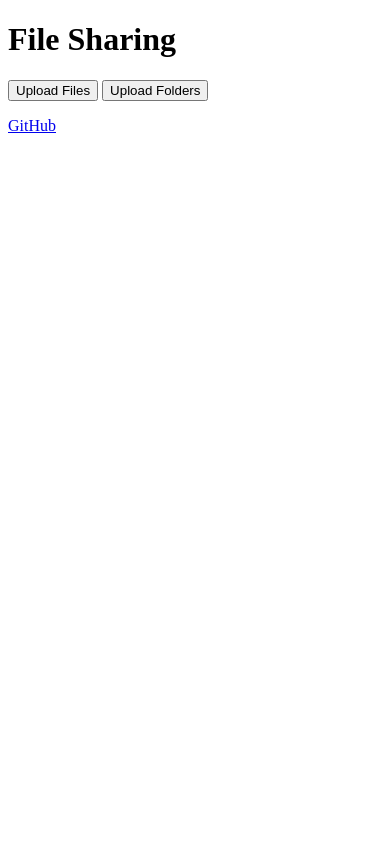
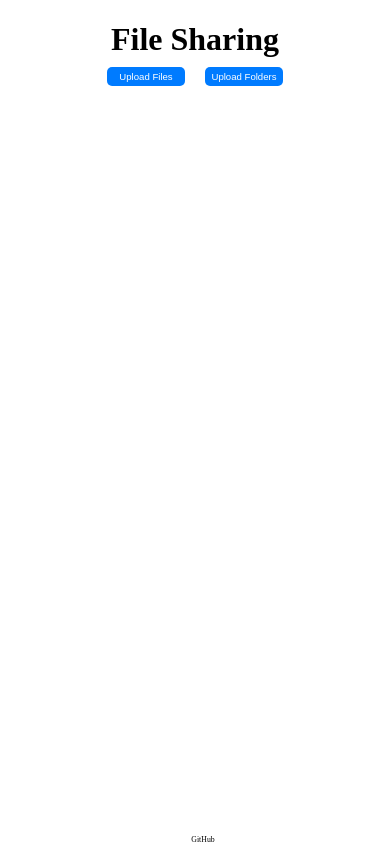
Before and after one commit to kpoier/share_web, a Flask app: page / in a window 390 px wide. Run offline with Flask 2, Linux system fonts and the light colour scheme; data that the repository does not hold is empty.

Commit message:
Enhance file sharing interface with breadcrumb navigation, improved button styles, and file size display; add support for URL copying and path decoding

```diff
--- a/app/routes.py
+++ b/app/routes.py
@@ -1,3 +1,4 @@
+from urllib.parse import unquote
 from flask import Blueprint, render_template, send_from_directory, request, jsonify, current_app
 from werkzeug.utils import secure_filename
 from pathlib import Path
@@ -41,6 +42,7 @@ json_response = {
 def get_files():
     """get files list in a given folder"""
     path = request.args.get('path', '')
+    path = unquote(path)
     target_path = Path(files_folder) / path
 
     if not target_path.exists() or not target_path.is_dir():
--- a/app/templates/index.html
+++ b/app/templates/index.html
@@ -5,28 +5,27 @@
     <meta name="viewport" content="width=device-width, initial-scale=1.0" />
     <title>File Sharing</title>
     <link rel="stylesheet" href="{{ url_for('static', filename='css/index.css') }}">
+    <link rel="stylesheet" href="{{ url_for('static', filename='css/button.css') }}">
+    <link rel="stylesheet" href="{{ url_for('static', filename='css/files.css') }}">
     <link rel="icon" href="{{ url_for('static', filename='img/favicon.ico') }}" type="image/x-icon">
   </head>
 
   <body>
-    <h1 id="file_path">File Sharing</h1>
+    <h1>File Sharing</h1>
 
-    <div id="upload">
-      <button id="uploadFilesButton">Upload Files</button>
-      <button id="uploadFoldersButton">Upload Folders</button>
+    <div id="upload" class="button-container">
+      <button id="uploadFilesButton" class="button">Upload Files</button>
+      <button id="uploadFoldersButton" class="button">Upload Folders</button>
       <input type="file" id="fileInput" style="display: none" multiple />
       <input type="file" id="folderInput" style="display: none" multiple webkitdirectory />
     </div>
 
     <div class="file-list-container">
-      <ul class="list-group" id="file-list">
-        <!-- 动态生成的文件列表项 -->
+      <ul class="file-list" id="file-list">
       </ul>
     </div>
 
-    <div id="github">
-      <a href="https://github.com/kpoier/share_web" target="_blank">GitHub</a>
-    </div>
+    <a id="github" href="https://github.com/kpoier/share_web" target="_blank">GitHub</a>
 
     <script type="module" src="{{ url_for('static', filename='js/main.js') }}"></script>
   </body>
--- /dev/null
+++ b/static/css/button.css
@@ -0,0 +1,50 @@
+.button-container {
+    display: flex;
+    flex-wrap: wrap;
+    justify-content: center;
+    align-items: center;
+    gap: 20px;
+    margin-top: 1vh;
+}
+
+.button {
+    width: clamp(50px, 20vw, 150px);
+    height: clamp(10px, 5vw, 40px);
+    font-size: clamp(0.6rem, 2vw, 1.2rem);
+    text-align: center;
+    background-color: #007BFF;
+    color: white;
+    border: none;
+    border-radius: 5px;
+    cursor: pointer;
+    transition: background-color 0.3s ease;
+}
+
+.button:hover {
+    background-color: #0056b3;
+}
+
+.button:active {
+    background-color: #004494;
+}
+
+.sub-button {
+    margin-left: 10px;
+    padding: 4px 10px;
+    font-size: 12px;
+    background-color: #4CAF50;        /* 綠色按鈕 */
+    color: white;
+    border: none;
+    border-radius: 5px;
+    cursor: pointer;
+    transition: background-color 0.3s ease, transform 0.2s ease;
+}
+
+.sub-button:hover {
+    background-color: #45a049;        /* hover 深一點的綠色 */
+    transform: scale(1.05);
+}
+
+.sub-button:active {
+    transform: scale(0.97);
+}
--- /dev/null
+++ b/static/css/files.css
@@ -0,0 +1,95 @@
+.file-list-container {
+    max-width: clamp(300px, 80vw, 800px);
+    margin: 0 auto;
+    text-align: left;
+    width: 95%;
+    overflow: hidden;
+}
+
+.file-list {
+    list-style-type: none;
+    padding: 0;
+}
+
+.file-list li {
+    background-color: #fff;
+    margin: 15px 0;
+    padding: 20px;
+    border-radius: 10px;
+    box-shadow: 0 2px 6px rgba(0, 0, 0, 0.15);
+    display: flex;
+    justify-content: space-between;
+    align-items: center;
+    font-size: 1.2em;
+    word-break: break-word;
+    overflow-wrap: break-word;
+}
+
+/* file outlay */
+.file {
+    flex: 1;             /* 文件名占据最大的空间 */
+    text-decoration: none;
+    color: #007BFF;
+    font-weight: bold;   /* 加粗文件名 */
+    word-break: break-word; /* 确保长文件名可以换行 */
+    overflow-wrap: break-word;
+    max-width: 100%;
+    display: inline-block; /* 使得文本能够正确换行 */
+}
+
+.file:hover {
+    text-decoration: underline;
+}
+
+/* folder outlay */
+.folder {
+    flex: 1;
+    text-decoration: none;
+    color: #1a4b80;
+    font-weight: bold;
+    word-break: break-word;
+    overflow-wrap: break-word;
+    max-width: 100%;
+    display: inline-block;
+}
+
+.folder:hover {
+    text-decoration: underline;
+}
+
+.size {
+    color: #555;
+    font-size: 1.1em;
+    display: flex;
+    align-items: center;
+    height: 100%;
+}
+
+/* center icon */
+.file-info {
+    display: flex;
+    justify-content: space-between;
+    align-items: center;
+    width: 100%;
+    flex-wrap: wrap;
+}
+
+/* back link */
+#breadcrumb {
+    display: flex;
+    align-items: center;
+    flex-wrap: wrap;
+    justify-content: flex-start; /* 左對齊 */
+    font-weight: bold;
+    padding-bottom: 10px;
+  }
+
+  #breadcrumb a {
+    color: #007bff;
+    text-decoration: none;
+    margin: 0 2px;
+  }
+
+  #breadcrumb a:hover {
+    text-decoration: underline;
+  }
--- a/static/css/index.css
+++ b/static/css/index.css
@@ -1,22 +1,25 @@
-/* 自定義按鈕 */
-.fixed-button {
-    width: 200px; /* 固定宽度 */
-    text-align: center; /* 确保文字居中 */
+/* header */
+h1 {
+    color: #000000;
+    font-size: clamp(2rem, 4vw, 3rem);
+    text-align: center;
+    margin-bottom: auto;
 }
 
-@keyframes fadeOut {
-    0% {
-        opacity: 1;
-    }
-    90% {
-        opacity: 1;
-    }
-    100% {
-        opacity: 0;
-    }
+/* flash message */
+.flash {
+    color: #325fc0;
+    font-size: clamp(0.5rem, 2vw, 1rem);
+    text-align: center;
+    margin-top: 1vh;
+    margin-bottom: 1vh;
 }
 
-/* 拖放高亮样式 */
+/* hightlight */
+body.highlight {
+    position: relative;
+    background-color: #f4f4f4;
+}
 body.highlight::before {
     content: "";
     position: fixed;
@@ -24,25 +27,39 @@ body.highlight::before {
     left: 0;
     width: 100%;
     height: 100%;
-    background-color: rgba(12, 12, 12, 0.3);
-    z-index: 999;
-    pointer-events: none; /* 防止鼠标事件干扰 */
+    background-color: rgba(12, 12, 12, 0.3); /* 调低透明度 */
+    -webkit-backdrop-filter: blur(5px);       /* 背景模糊效果 */
+    backdrop-filter: blur(5px);               /* 背景模糊效果 */
+    z-index: 999;                             /* 确保模糊背景在弹窗下层 */
 }
-
 body.highlight::after {
     content: "drop your file here";
     position: fixed;
     top: 50%;
     left: 50%;
     transform: translate(-50%, -50%);
-    background-color: rgba(92, 92, 92, 0.685);
+    background-color: rgba(92, 92, 92, 0.685); /* 更深的背景颜色 */
     color: #fff;
-    padding: 60px 80px;
-    border-radius: 15px;
-    font-size: 2.5em;
+    padding: 60px 80px;                        /* 调整内边距以改变框框大小 */
+    border-radius: 15px;                       /* 更大的圆角 */
+    font-size: 2.5em;                          /* 更大的字体 */
     text-align: center;
-    box-shadow: 0 4px 8px rgba(0, 0, 0, 0.2);
-    z-index: 1000;
-    border: 2px dashed #fff;
-    pointer-events: none; /* 防止鼠标事件干扰 */
+    box-shadow: 0 4px 8px rgba(0, 0, 0, 0.2);  /* 添加阴影 */
+    z-index: 1000;                             /* 确保弹窗在最上层 */
+    border: 2px dashed #fff;                   /* 添加虚线边框 */
 }
+
+/* github outlay */
+#github {
+    color: #000000;
+    font-size: clamp(0.1rem, 2vw, 0.8rem);
+    text-decoration: none;
+    bottom: 0;
+    position: fixed;
+    text-align: center;
+    width: 100%;
+}
+#github:hover {
+    color: #007BFF;
+    text-decoration: underline;
+}
--- a/static/js/file_input.js
+++ b/static/js/file_input.js
@@ -18,7 +18,7 @@ export function setupFileInput(uploadFile) {
     folderInput.addEventListener("change", e => {
       const basePath = getCurrentPath();
       Array.from(e.target.files).forEach(file => {
-        // 處理相對路徑 (保留子資料夾結構)
+        // process webkitRelativePath
         let relativePath = file.webkitRelativePath || "";
         if (relativePath) {
           const segs = relativePath.split("/");
```
Also changed, not shown: static/js/file_list.js (+53 -12 lines).
